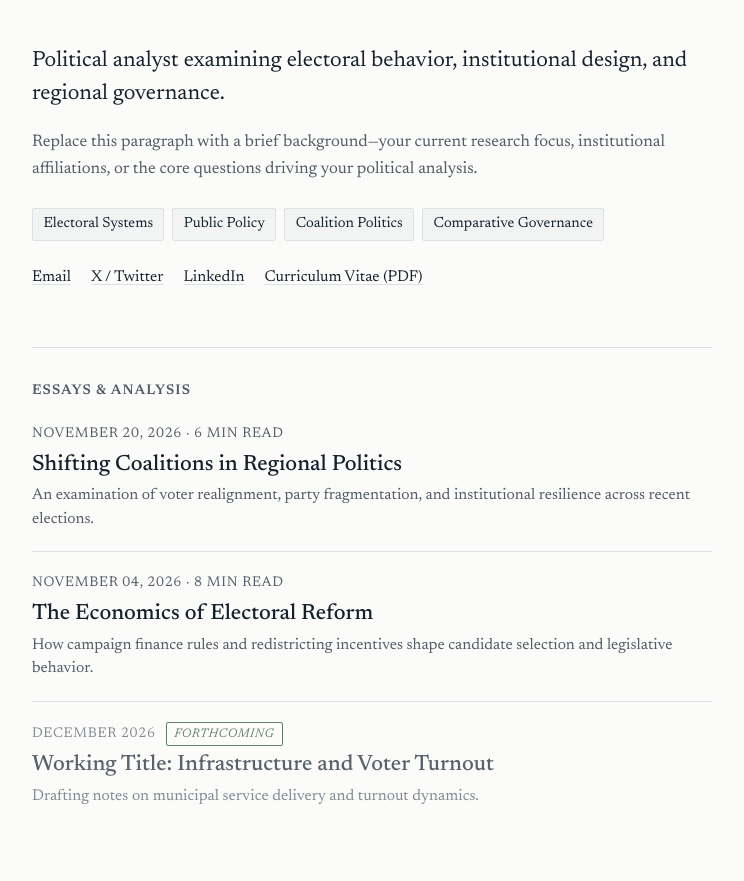
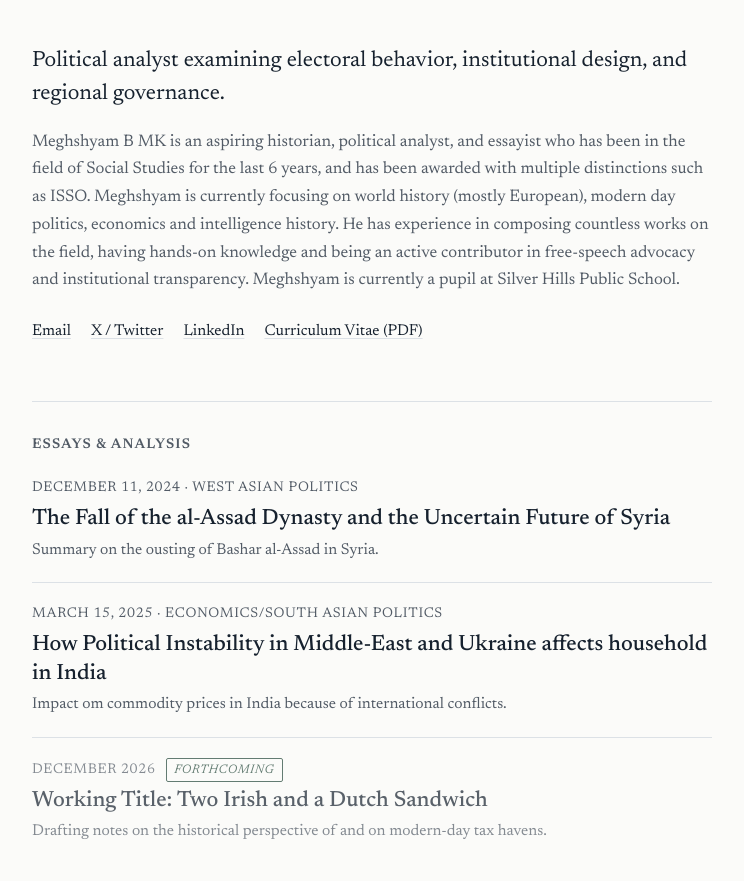
Before and after one commit to mbmk-site/mbmk-site.github.io, a plain HTML site: page index.html in a window 1280 px wide. Shown: the part 121-1002 px from the top of the page, without its empty margins (96-840 px from the left). Drawn offline with Linux system fonts and the light colour scheme.

Commit message:
Update index.html

```diff
--- a/index.html
+++ b/index.html
@@ -17,7 +17,7 @@
 
     <!-- TOP HEADER & NAVIGATION -->
     <header>
-      <a href="index.html" class="site-title">Meghshyam</a>
+      <a href="index.html" class="site-title">Meghshyam B MK</a>
       <nav>
         <a href="index.html" class="active">Writing</a>
         <a href="#publications">Publications</a>
@@ -31,16 +31,7 @@
         Political analyst examining electoral behavior, institutional design, and regional governance.
       </p>
       <p class="bio-details">
-        Replace this paragraph with a brief background—your current research focus, institutional affiliations, or the core questions driving your political analysis.
-      </p>
-
-      <!-- Focus Area Slots -->
-      <div class="focus-tags">
-        <span class="tag">Electoral Systems</span>
-        <span class="tag">Public Policy</span>
-        <span class="tag">Coalition Politics</span>
-        <span class="tag">Comparative Governance</span>
-      </div>
+        Meghshyam B MK is an aspiring historian, political analyst, and essayist who has been in the field of Social Studies for the last 6 years, and has been awarded with multiple distinctions such as ISSO. Meghshyam is currently focusing on world history (mostly European), modern day politics, economics and intelligence history. He has experience in composing countless works on the field, having hands-on knowledge and being an active contributor in free-speech advocacy and institutional transparency. Meghshyam is currently a pupil at Silver Hills Public School.     </p>
 
       <!-- Contact & Profile Slots -->
       <div class="contact-links">
@@ -58,23 +49,23 @@
 
         <!-- Published Post Slot 1 -->
         <li>
-          <div class="meta">November 20, 2026 &middot; 6 min read</div>
-          <a href="post-1.html" class="post-title">Shifting Coalitions in Regional Politics</a>
-          <p class="post-excerpt">An examination of voter realignment, party fragmentation, and institutional resilience across recent elections.</p>
+          <div class="meta">December 11, 2024 &middot; West Asian Politics</div>
+          <a href="post-1.html" class="post-title">The Fall of the al-Assad Dynasty and the Uncertain Future of Syria</a>
+          <p class="post-excerpt">Summary on the ousting of Bashar al-Assad in Syria.</p>
         </li>
 
         <!-- Published Post Slot 2 -->
         <li>
-          <div class="meta">November 04, 2026 &middot; 8 min read</div>
-          <a href="post-2.html" class="post-title">The Economics of Electoral Reform</a>
-          <p class="post-excerpt">How campaign finance rules and redistricting incentives shape candidate selection and legislative behavior.</p>
+          <div class="meta">March 15, 2025 &middot; Economics/South Asian Politics</div>
+          <a href="post-2.html" class="post-title">How Political Instability in Middle-East and Ukraine affects household in India</a>
+          <p class="post-excerpt">Impact om commodity prices in India because of international conflicts.</p>
         </li>
 
         <!-- Forthcoming Essay Slot -->
         <li class="post-slot-empty">
           <div class="meta">December 2026 <span class="badge-forthcoming">Forthcoming</span></div>
-          <span class="post-title">Working Title: Infrastructure and Voter Turnout</span>
-          <p class="post-excerpt">Drafting notes on municipal service delivery and turnout dynamics.</p>
+          <span class="post-title">Working Title: Two Irish and a Dutch Sandwich</span>
+          <p class="post-excerpt">Drafting notes on the historical perspective of and on modern-day tax havens.</p>
         </li>
 
       </ul>
@@ -96,7 +87,7 @@
     </section>
 
     <footer>
-      &copy; 2026 Meghshyam.
+      &copy; 2026 Meghshyam B MK.
     </footer>
 
   </div>
```
